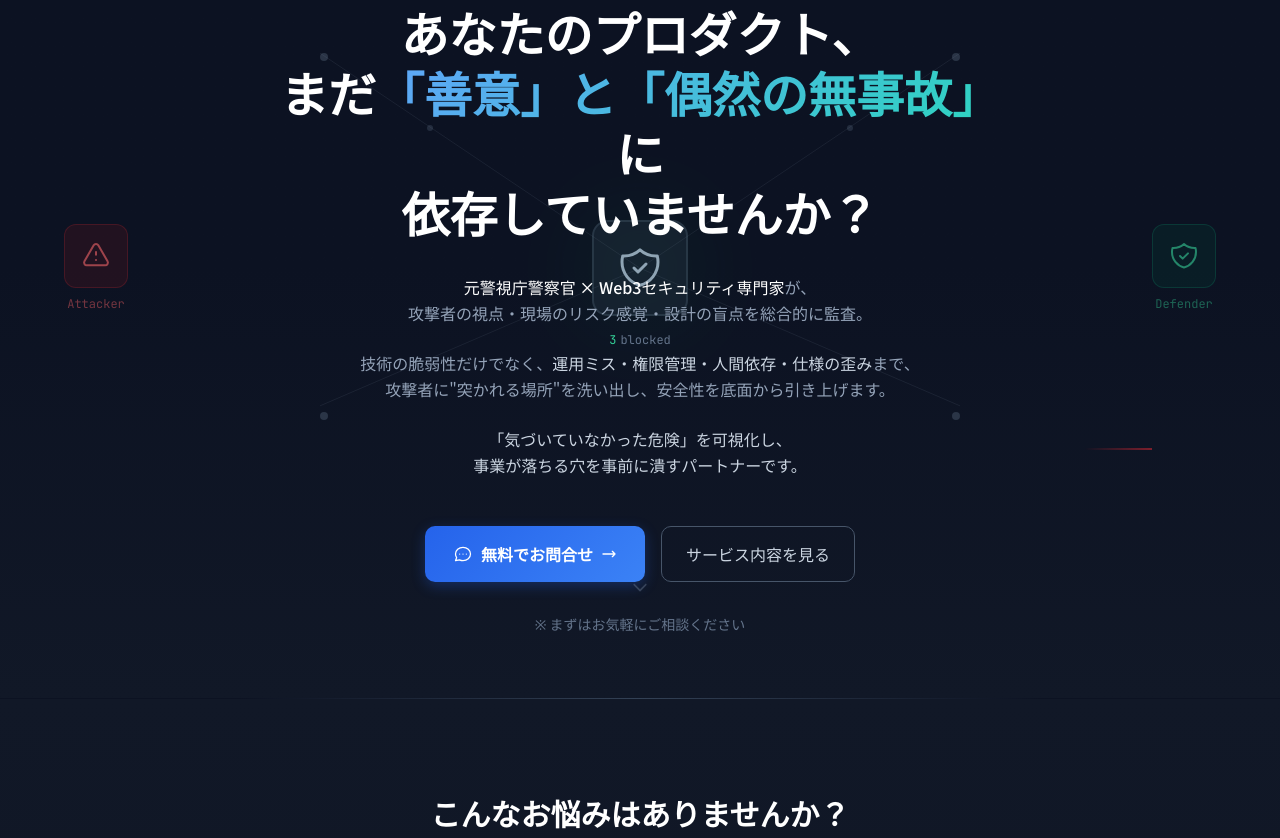
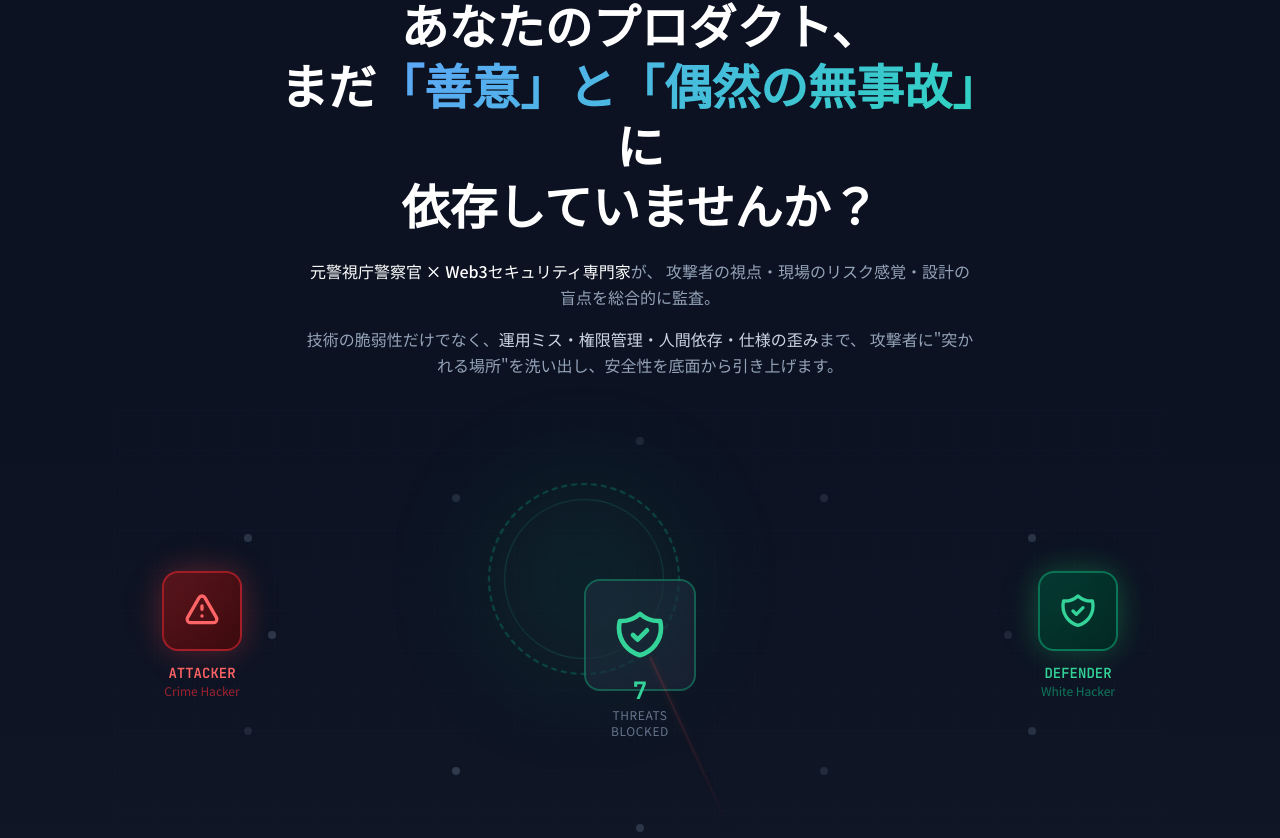
Before and after one commit to suirindo/netsujo-cyber-lab, a Next.js app: page / in a window 1280 px wide. Shown: the part 162-1000 px from the top of the page. Built offline with nearby package versions, Linux system fonts and the light colour scheme.

Commit message:
update: アニメーションを派手に、テキストと分離してレイアウト改善

```diff
--- a/app/globals.css
+++ b/app/globals.css
@@ -238,13 +238,48 @@ body {
   }
 }
 
+@keyframes attack-fade {
+  0% {
+    opacity: 1;
+    stroke-dashoffset: 100;
+  }
+  100% {
+    opacity: 0;
+    stroke-dashoffset: 0;
+  }
+}
+
+@keyframes ripple {
+  0% {
+    r: 2%;
+    opacity: 1;
+    stroke-width: 3;
+  }
+  100% {
+    r: 8%;
+    opacity: 0;
+    stroke-width: 0;
+  }
+}
+
+@keyframes particle-fly {
+  0% {
+    opacity: 1;
+    transform: scale(1) translate(0, 0);
+  }
+  100% {
+    opacity: 0;
+    transform: scale(0.5) translate(var(--tx, 50px), var(--ty, 50px));
+  }
+}
+
 @keyframes spark {
   0% {
     transform: scale(1);
     opacity: 1;
   }
   100% {
-    transform: scale(3);
+    transform: scale(4);
     opacity: 0;
   }
 }
@@ -255,6 +290,26 @@ body {
   }
   50% {
     box-shadow: 0 0 40px rgba(34, 197, 94, 0.5);
+  }
+}
+
+@keyframes spin {
+  from {
+    transform: rotate(0deg);
+  }
+  to {
+    transform: rotate(360deg);
+  }
+}
+
+@keyframes pulse {
+  0%, 100% {
+    opacity: 0.4;
+    transform: translate(-50%, -50%) scale(1);
+  }
+  50% {
+    opacity: 0.8;
+    transform: translate(-50%, -50%) scale(1.5);
   }
 }
 
--- a/app/page.tsx
+++ b/app/page.tsx
@@ -146,78 +146,105 @@ const MenuIcon = ({ className = "w-6 h-6" }: { className?: string }) => (
 );
 
 // ============================================
-// サイバーバトルアニメーション
+// サイバーバトルアニメーション（派手版）
 // ============================================
 
 function CyberBattleAnimation() {
-  const [attacks, setAttacks] = useState<Array<{ id: number; startX: number; startY: number; blocked: boolean }>>([]);
+  const [attacks, setAttacks] = useState<Array<{
+    id: number;
+    angle: number;
+    blocked: boolean;
+    type: "normal" | "heavy" | "multi";
+  }>>([]);
   const [defenseActive, setDefenseActive] = useState(false);
   const [blockedCount, setBlockedCount] = useState(0);
+  const [particles, setParticles] = useState<Array<{ id: number; x: number; y: number; angle: number }>>([]);
 
   useEffect(() => {
-    // 攻撃を生成
+    // 攻撃を生成（より頻繁に）
     const attackInterval = setInterval(() => {
+      const attackType = Math.random() > 0.7 ? "heavy" : Math.random() > 0.5 ? "multi" : "normal";
       const newAttack = {
-        id: Date.now(),
-        startX: Math.random() * 100,
-        startY: Math.random() * 60 + 20,
-        blocked: Math.random() > 0.2, // 80%の確率でブロック
+        id: Date.now() + Math.random(),
+        angle: Math.random() * 360,
+        blocked: Math.random() > 0.15, // 85%の確率でブロック
+        type: attackType as "normal" | "heavy" | "multi",
       };
-      setAttacks((prev) => [...prev.slice(-8), newAttack]);
+      setAttacks((prev) => [...prev.slice(-12), newAttack]);
 
       if (newAttack.blocked) {
         setDefenseActive(true);
         setBlockedCount((prev) => prev + 1);
-        setTimeout(() => setDefenseActive(false), 300);
+        // パーティクル生成
+        const newParticles = Array.from({ length: 8 }, (_, i) => ({
+          id: Date.now() + i,
+          x: 50 + Math.cos((newAttack.angle * Math.PI) / 180) * 15,
+          y: 50 + Math.sin((newAttack.angle * Math.PI) / 180) * 15,
+          angle: (newAttack.angle + 180 + (Math.random() - 0.5) * 60),
+        }));
+        setParticles((prev) => [...prev.slice(-20), ...newParticles]);
+        setTimeout(() => setDefenseActive(false), 200);
       }
-    }, 1500);
+    }, 800);
 
     return () => clearInterval(attackInterval);
   }, []);
 
-  // 攻撃を削除
+  // 古い攻撃とパーティクルを削除
   useEffect(() => {
     const cleanup = setInterval(() => {
-      setAttacks((prev) => prev.filter((a) => Date.now() - a.id < 3000));
-    }, 500);
+      setAttacks((prev) => prev.filter((a) => Date.now() - a.id < 2000));
+      setParticles((prev) => prev.filter((p) => Date.now() - p.id < 1000));
+    }, 300);
     return () => clearInterval(cleanup);
   }, []);
 
   return (
-    <div className="absolute inset-0 pointer-events-none overflow-hidden">
-      {/* 中央のシールド（防御システム） */}
+    <div className="relative w-full h-[400px] md:h-[450px]">
+      {/* 背景グリッド */}
+      <div className="absolute inset-0 opacity-20">
+        <svg width="100%" height="100%">
+          <defs>
+            <pattern id="grid" width="40" height="40" patternUnits="userSpaceOnUse">
+              <path d="M 40 0 L 0 0 0 40" fill="none" stroke="rgba(100,116,139,0.3)" strokeWidth="1"/>
+            </pattern>
+          </defs>
+          <rect width="100%" height="100%" fill="url(#grid)" />
+        </svg>
+      </div>
+
+      {/* 中央のシールド（大きく派手に） */}
       <div className="absolute left-1/2 top-1/2 -translate-x-1/2 -translate-y-1/2">
+        <div className={`relative transition-all duration-150 ${defenseActive ? "scale-110" : "scale-100"}`}>
+          {/* 外側のリング（回転） */}
           <div
-          className={`relative transition-all duration-300 ${
-            defenseActive ? "scale-110" : "scale-100"
-          }`}
-        >
-          {/* シールドのグロー効果 */}
+            className="absolute w-48 h-48 -left-24 -top-24 rounded-full border-2 border-dashed border-emerald-500/30"
+            style={{ animation: "spin 20s linear infinite" }}
+          />
           <div
-            className={`absolute inset-0 rounded-full blur-2xl transition-opacity duration-300 ${
-              defenseActive ? "opacity-60" : "opacity-20"
-            }`}
-            style={{
-              width: "200px",
-              height: "200px",
-              background: "radial-gradient(circle, rgba(34, 197, 94, 0.4) 0%, transparent 70%)",
-              transform: "translate(-50%, -50%)",
-              left: "50%",
-              top: "50%",
-            }}
+            className="absolute w-40 h-40 -left-20 -top-20 rounded-full border border-emerald-400/20"
+            style={{ animation: "spin 15s linear infinite reverse" }}
           />
 
-          {/* シールドアイコン */}
+          {/* グロー効果（強化） */}
           <div
-            className={`w-24 h-24 rounded-2xl flex items-center justify-center transition-all duration-300 ${
+            className={`absolute w-64 h-64 -left-32 -top-32 rounded-full blur-3xl transition-all duration-150 ${
+              defenseActive ? "opacity-80 scale-125" : "opacity-30"
+            }`}
+            style={{ background: "radial-gradient(circle, rgba(34, 197, 94, 0.6) 0%, rgba(16, 185, 129, 0.3) 40%, transparent 70%)" }}
+          />
+
+          {/* シールド本体 */}
+          <div
+            className={`w-28 h-28 rounded-2xl flex items-center justify-center transition-all duration-150 backdrop-blur-sm ${
               defenseActive
-                ? "bg-emerald-500/30 border-emerald-400/60 shadow-lg shadow-emerald-500/30"
-                : "bg-slate-800/50 border-slate-600/40"
+                ? "bg-emerald-500/40 border-emerald-400 shadow-[0_0_60px_rgba(34,197,94,0.6)]"
+                : "bg-slate-800/60 border-emerald-500/40"
             } border-2`}
           >
             <svg
-              className={`w-12 h-12 transition-colors duration-300 ${
-                defenseActive ? "text-emerald-400" : "text-slate-400"
+              className={`w-14 h-14 transition-all duration-150 ${
+                defenseActive ? "text-emerald-300 drop-shadow-[0_0_10px_rgba(52,211,153,0.8)]" : "text-emerald-400"
               }`}
               fill="none"
               viewBox="0 0 24 24"
@@ -226,105 +253,148 @@ function CyberBattleAnimation() {
               <path
                 strokeLinecap="round"
                 strokeLinejoin="round"
-                strokeWidth={1.5}
+                strokeWidth={2}
                 d="M9 12l2 2 4-4m5.618-4.016A11.955 11.955 0 0112 2.944a11.955 11.955 0 01-8.618 3.04A12.02 12.02 0 003 9c0 5.591 3.824 10.29 9 11.622 5.176-1.332 9-6.03 9-11.622 0-1.042-.133-2.052-.382-3.016z"
               />
             </svg>
           </div>
 
-          {/* 防御カウンター */}
-          <div className="absolute -bottom-8 left-1/2 -translate-x-1/2 text-xs font-mono">
-            <span className="text-emerald-400">{blockedCount}</span>
-            <span className="text-slate-500 ml-1">blocked</span>
+          {/* ステータス */}
+          <div className="absolute -bottom-12 left-1/2 -translate-x-1/2 text-center">
+            <div className="text-2xl font-bold text-emerald-400 font-mono">{blockedCount}</div>
+            <div className="text-xs text-slate-500 tracking-wider">THREATS BLOCKED</div>
           </div>
         </div>
       </div>
 
-      {/* 攻撃者（左側 - クライムハッカー） */}
-      <div className="absolute left-8 lg:left-16 top-1/2 -translate-y-1/2 opacity-60">
+      {/* 攻撃者（左側 - より目立つ） */}
+      <div className="absolute left-4 md:left-12 top-1/2 -translate-y-1/2">
         <div className="relative">
-          <div className="w-16 h-16 rounded-xl bg-red-900/30 border border-red-500/30 flex items-center justify-center">
-            <svg className="w-8 h-8 text-red-400" fill="none" viewBox="0 0 24 24" stroke="currentColor">
-              <path
-                strokeLinecap="round"
-                strokeLinejoin="round"
-                strokeWidth={1.5}
-                d="M12 9v2m0 4h.01m-6.938 4h13.856c1.54 0 2.502-1.667 1.732-3L13.732 4c-.77-1.333-2.694-1.333-3.464 0L3.34 16c-.77 1.333.192 3 1.732 3z"
-              />
+          <div className="absolute w-24 h-24 -left-2 -top-2 rounded-full bg-red-500/10 blur-xl animate-pulse" />
+          <div className="w-20 h-20 rounded-2xl bg-gradient-to-br from-red-900/60 to-red-950/80 border-2 border-red-500/50 flex items-center justify-center backdrop-blur-sm shadow-[0_0_30px_rgba(239,68,68,0.3)]">
+            <svg className="w-10 h-10 text-red-400" fill="none" viewBox="0 0 24 24" stroke="currentColor">
+              <path strokeLinecap="round" strokeLinejoin="round" strokeWidth={2} d="M12 9v2m0 4h.01m-6.938 4h13.856c1.54 0 2.502-1.667 1.732-3L13.732 4c-.77-1.333-2.694-1.333-3.464 0L3.34 16c-.77 1.333.192 3 1.732 3z" />
             </svg>
           </div>
-          <div className="mt-2 text-xs text-red-400/70 font-mono text-center">Attacker</div>
+          <div className="mt-3 text-sm text-red-400 font-mono text-center font-semibold">ATTACKER</div>
+          <div className="text-xs text-red-500/60 text-center">Crime Hacker</div>
         </div>
       </div>
 
-      {/* 防御者（右側 - ホワイトハッカー） */}
-      <div className="absolute right-8 lg:right-16 top-1/2 -translate-y-1/2 opacity-60">
+      {/* 防御者（右側 - より目立つ） */}
+      <div className="absolute right-4 md:right-12 top-1/2 -translate-y-1/2">
         <div className="relative">
-          <div className="w-16 h-16 rounded-xl bg-emerald-900/30 border border-emerald-500/30 flex items-center justify-center">
-            <svg className="w-8 h-8 text-emerald-400" fill="none" viewBox="0 0 24 24" stroke="currentColor">
-              <path
-                strokeLinecap="round"
-                strokeLinejoin="round"
-                strokeWidth={1.5}
-                d="M9 12l2 2 4-4m5.618-4.016A11.955 11.955 0 0112 2.944a11.955 11.955 0 01-8.618 3.04A12.02 12.02 0 003 9c0 5.591 3.824 10.29 9 11.622 5.176-1.332 9-6.03 9-11.622 0-1.042-.133-2.052-.382-3.016z"
-              />
+          <div className="absolute w-24 h-24 -left-2 -top-2 rounded-full bg-emerald-500/10 blur-xl animate-pulse" />
+          <div className="w-20 h-20 rounded-2xl bg-gradient-to-br from-emerald-900/60 to-emerald-950/80 border-2 border-emerald-500/50 flex items-center justify-center backdrop-blur-sm shadow-[0_0_30px_rgba(34,197,94,0.3)]">
+            <svg className="w-10 h-10 text-emerald-400" fill="none" viewBox="0 0 24 24" stroke="currentColor">
+              <path strokeLinecap="round" strokeLinejoin="round" strokeWidth={2} d="M9 12l2 2 4-4m5.618-4.016A11.955 11.955 0 0112 2.944a11.955 11.955 0 01-8.618 3.04A12.02 12.02 0 003 9c0 5.591 3.824 10.29 9 11.622 5.176-1.332 9-6.03 9-11.622 0-1.042-.133-2.052-.382-3.016z" />
             </svg>
           </div>
-          <div className="mt-2 text-xs text-emerald-400/70 font-mono text-center">Defender</div>
+          <div className="mt-3 text-sm text-emerald-400 font-mono text-center font-semibold">DEFENDER</div>
+          <div className="text-xs text-emerald-500/60 text-center">White Hacker</div>
         </div>
       </div>
 
-      {/* 攻撃アニメーション */}
-      {attacks.map((attack) => (
-        <div
-          key={attack.id}
-          className="absolute"
+      {/* 攻撃アニメーション（SVG） */}
+      <svg className="absolute inset-0 w-full h-full pointer-events-none">
+        <defs>
+          <linearGradient id="attackGradient" x1="0%" y1="0%" x2="100%" y2="0%">
+            <stop offset="0%" stopColor="#ef4444" stopOpacity="1" />
+            <stop offset="100%" stopColor="#ef4444" stopOpacity="0" />
+          </linearGradient>
+          <linearGradient id="heavyAttackGradient" x1="0%" y1="0%" x2="100%" y2="0%">
+            <stop offset="0%" stopColor="#f97316" stopOpacity="1" />
+            <stop offset="100%" stopColor="#dc2626" stopOpacity="0" />
+          </linearGradient>
+          <filter id="glow">
+            <feGaussianBlur stdDeviation="3" result="coloredBlur"/>
+            <feMerge>
+              <feMergeNode in="coloredBlur"/>
+              <feMergeNode in="SourceGraphic"/>
+            </feMerge>
+          </filter>
+        </defs>
+
+        {attacks.map((attack) => {
+          const centerX = 50;
+          const centerY = 50;
+          const startRadius = 45;
+          const endRadius = attack.blocked ? 18 : 5;
+          const startX = centerX + Math.cos((attack.angle * Math.PI) / 180) * startRadius;
+          const startY = centerY + Math.sin((attack.angle * Math.PI) / 180) * startRadius;
+          const endX = centerX + Math.cos((attack.angle * Math.PI) / 180) * endRadius;
+          const endY = centerY + Math.sin((attack.angle * Math.PI) / 180) * endRadius;
+
+          return (
+            <g key={attack.id}>
+              {/* 攻撃線 */}
+              <line
+                x1={`${startX}%`}
+                y1={`${startY}%`}
+                x2={`${endX}%`}
+                y2={`${endY}%`}
+                stroke={attack.type === "heavy" ? "url(#heavyAttackGradient)" : "url(#attackGradient)"}
+                strokeWidth={attack.type === "heavy" ? "4" : attack.type === "multi" ? "2" : "3"}
+                filter="url(#glow)"
                 style={{
-            left: `${attack.startX < 50 ? 10 : 90}%`,
-            top: `${attack.startY}%`,
-          }}
-        >
-          {/* 攻撃線 */}
-          <div
-            className={`h-0.5 origin-left ${
-              attack.blocked ? "bg-gradient-to-r from-red-500 to-transparent" : "bg-gradient-to-r from-red-500 to-red-300"
-            }`}
-            style={{
-              width: attack.blocked ? "80px" : "200px",
-              animation: `attack-line 1.5s ease-out forwards`,
-              transform: attack.startX < 50 ? "rotate(0deg)" : "rotate(180deg)",
+                  animation: "attack-fade 1s ease-out forwards",
                 }}
               />
-
-          {/* ブロック時のスパーク */}
+              {/* ブロック時の衝撃波 */}
               {attack.blocked && (
-            <div
-              className="absolute w-4 h-4 rounded-full bg-emerald-400"
+                <circle
+                  cx={`${endX}%`}
+                  cy={`${endY}%`}
+                  r="2%"
+                  fill="none"
+                  stroke="#34d399"
+                  strokeWidth="2"
                   style={{
-                left: attack.startX < 50 ? "80px" : "-16px",
-                top: "-8px",
-                animation: "spark 0.5s ease-out forwards",
+                    animation: "ripple 0.6s ease-out forwards",
                   }}
                 />
               )}
-        </div>
+            </g>
+          );
+        })}
+
+        {/* パーティクル */}
+        {particles.map((p) => (
+          <circle
+            key={p.id}
+            cx={`${p.x}%`}
+            cy={`${p.y}%`}
+            r="3"
+            fill="#34d399"
+            style={{
+              animation: "particle-fly 0.8s ease-out forwards",
+              transformOrigin: `${p.x}% ${p.y}%`,
+              transform: `translate(${Math.cos((p.angle * Math.PI) / 180) * 50}px, ${Math.sin((p.angle * Math.PI) / 180) * 50}px)`,
+            }}
+          />
         ))}
+      </svg>
 
-      {/* ネットワークノード（装飾） */}
-      <div className="absolute top-1/4 left-1/4 w-2 h-2 rounded-full bg-slate-600/50" />
-      <div className="absolute top-1/3 left-1/3 w-1.5 h-1.5 rounded-full bg-slate-600/40" />
-      <div className="absolute top-2/3 left-1/4 w-2 h-2 rounded-full bg-slate-600/50" />
-      <div className="absolute top-1/4 right-1/4 w-2 h-2 rounded-full bg-slate-600/50" />
-      <div className="absolute top-1/3 right-1/3 w-1.5 h-1.5 rounded-full bg-slate-600/40" />
-      <div className="absolute top-2/3 right-1/4 w-2 h-2 rounded-full bg-slate-600/50" />
-
-      {/* 接続線（装飾） */}
-      <svg className="absolute inset-0 w-full h-full opacity-10">
-        <line x1="25%" y1="25%" x2="50%" y2="50%" stroke="currentColor" strokeWidth="1" className="text-slate-400" />
-        <line x1="25%" y1="66%" x2="50%" y2="50%" stroke="currentColor" strokeWidth="1" className="text-slate-400" />
-        <line x1="75%" y1="25%" x2="50%" y2="50%" stroke="currentColor" strokeWidth="1" className="text-slate-400" />
-        <line x1="75%" y1="66%" x2="50%" y2="50%" stroke="currentColor" strokeWidth="1" className="text-slate-400" />
-      </svg>
+      {/* ネットワークノード */}
+      {[...Array(12)].map((_, i) => {
+        const angle = (i / 12) * 360;
+        const radius = 35 + (i % 2) * 8;
+        const x = 50 + Math.cos((angle * Math.PI) / 180) * radius;
+        const y = 50 + Math.sin((angle * Math.PI) / 180) * radius;
+        return (
+          <div
+            key={i}
+            className="absolute w-2 h-2 rounded-full bg-slate-500/40"
+            style={{
+              left: `${x}%`,
+              top: `${y}%`,
+              transform: "translate(-50%, -50%)",
+              animation: `pulse ${2 + (i % 3)}s ease-in-out infinite`,
+              animationDelay: `${i * 0.2}s`,
+            }}
+          />
+        );
+      })}
     </div>
   );
 }
@@ -419,17 +489,15 @@ function HeroSection() {
   }, []);
 
   return (
-    <section className="relative min-h-screen flex items-center pt-24 pb-16 overflow-hidden">
+    <section className="relative pt-24 pb-8 overflow-hidden">
       {/* 微細な背景パターン */}
       <div className="absolute inset-0 dot-pattern opacity-50" />
       <div className="absolute inset-0 bg-gradient-to-b from-slate-950 via-slate-950/95 to-slate-900" />
 
-      {/* サイバーバトルアニメーション */}
-      <CyberBattleAnimation />
-
       <div className="container-custom relative z-10">
-        <div className="max-w-3xl mx-auto text-center">
-          <div className={`space-y-8 ${mounted ? "animate-fade-in-up" : "opacity-0"}`}>
+        {/* テキストセクション */}
+        <div className="max-w-3xl mx-auto text-center mb-8">
+          <div className={`space-y-6 ${mounted ? "animate-fade-in-up" : "opacity-0"}`}>
             {/* バッジ */}
             <div className="inline-flex items-center gap-2 badge badge-primary">
               <ShieldCheckIcon className="w-4 h-4" />
@@ -446,27 +514,28 @@ function HeroSection() {
             </h1>
 
             {/* サブコピー */}
-            <div className="space-y-6 text-slate-400 leading-relaxed max-w-2xl mx-auto">
+            <div className="space-y-4 text-slate-400 leading-relaxed max-w-2xl mx-auto text-sm md:text-base">
               <p>
                 <span className="text-white font-medium">元警視庁警察官 × Web3セキュリティ専門家</span>が、
-                <br className="hidden sm:block" />
                 攻撃者の視点・現場のリスク感覚・設計の盲点を総合的に監査。
               </p>
               <p>
                 技術の脆弱性だけでなく、
                 <span className="text-slate-300">運用ミス・権限管理・人間依存・仕様の歪み</span>まで、
-                <br className="hidden sm:block" />
                 攻撃者に"突かれる場所"を洗い出し、安全性を底面から引き上げます。
               </p>
-              <p className="text-slate-300">
-                「気づいていなかった危険」を可視化し、
-                <br className="hidden sm:block" />
-                事業が落ちる穴を事前に潰すパートナーです。
-              </p>
+            </div>
+          </div>
+        </div>
+
+        {/* アニメーションセクション */}
+        <div className={`${mounted ? "animate-fade-in" : "opacity-0"}`} style={{ animationDelay: "0.3s" }}>
+          <CyberBattleAnimation />
         </div>
 
         {/* CTA */}
-            <div className="flex flex-col sm:flex-row gap-4 justify-center pt-4">
+        <div className={`max-w-3xl mx-auto text-center mt-6 ${mounted ? "animate-fade-in-up" : "opacity-0"}`} style={{ animationDelay: "0.5s" }}>
+          <div className="flex flex-col sm:flex-row gap-4 justify-center">
             <a href="#contact" className="btn-primary inline-flex items-center justify-center gap-2">
               <ChatIcon className="w-5 h-5" />
               無料でお問合せ
@@ -476,15 +545,13 @@ function HeroSection() {
               サービス内容を見る
             </a>
           </div>
-
-            <p className="text-sm text-slate-500">
-              ※ まずはお気軽にご相談ください
+          <p className="text-sm text-slate-500 mt-4">
+            「気づいていなかった危険」を可視化し、事業が落ちる穴を事前に潰すパートナーです。
           </p>
-          </div>
         </div>
 
         {/* スクロールインジケーター */}
-        <div className="absolute bottom-8 left-1/2 -translate-x-1/2 flex flex-col items-center gap-2 opacity-50">
+        <div className="flex justify-center mt-8">
           <ChevronDownIcon className="w-5 h-5 text-slate-500 animate-bounce" />
         </div>
       </div>
```
Lines whose indentation alone changed are shown as unchanged.
